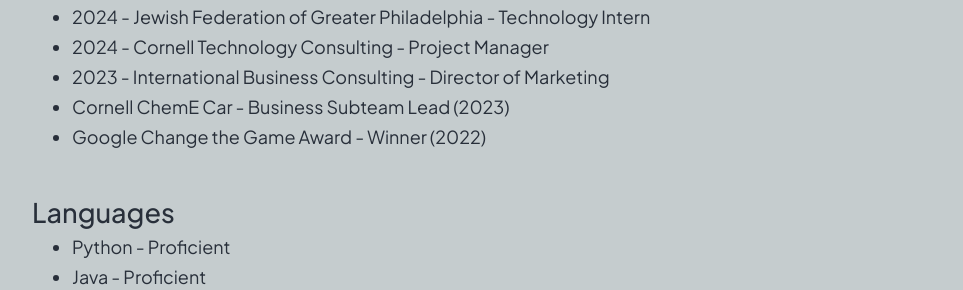
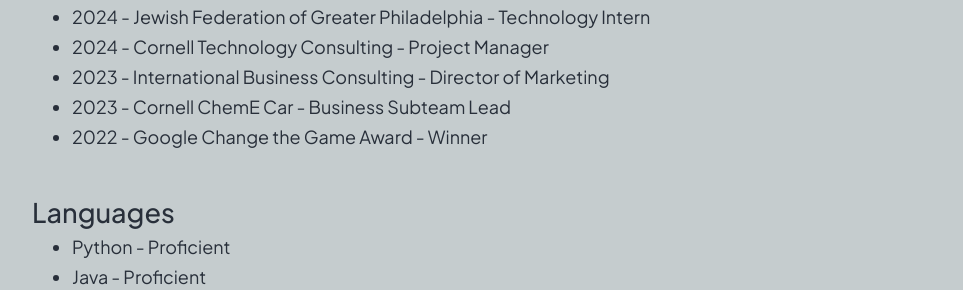
Before and after one commit to jacobberko/jacobberko.github.io, a Jekyll site: the page built from index.html, in a window 1280 px wide. Shown: the part 698-988 px from the top of the page, without its empty margins (158-1121 px from the left). Built offline with Jekyll 4.4.1, drawn with Linux system fonts in a browser that asks for light colours.

Commit message:
small fix

```diff
--- a/code/index.html
+++ b/code/index.html
@@ -6,7 +6,8 @@
 <h1>Coding Projects</h1>
 <br>
 <h3>2025- Satisfy! (React Native)</h3>
-<p> Winner of the Google Change the Game Award for game design and idea. "Satisfy" is a minimalist puzzle game that delights in offering simple
+<p> Winner of the Google Change the Game Award for game design and idea. "Satisfy" is a minimalist puzzle game that
+    delights in offering simple
     yet satisfying challenges. Each level tasks players with arranging elements or connecting dots to create a sense of
     order and balance. With its clean graphics and intuitive gameplay, "Satisfy" rewards players with the serene
     satisfaction of seeing each puzzle click into place, providing a calm, meditative experience as they progress
@@ -68,6 +69,7 @@
 <br>
 <a href="https://github.com/jacobberko/GameOfLife.git">Project Link</a>
 <br>
+<br>
 <h3>2023- Project Team Website: Sole Developer</h3>
 <p> Developed a comprehensive website using both WordPress and HTML, enhancing skills in web hosting and design. This
     project involved setting up hosting environments, customizing themes, and optimizing the site for better user
--- a/index.html
+++ b/index.html
@@ -19,8 +19,8 @@
     <li>2024 - Jewish Federation of Greater Philadelphia - Technology Intern</li>
     <li>2024 - Cornell Technology Consulting - Project Manager</li>
     <li>2023 - International Business Consulting - Director of Marketing</li>
-    <li>Cornell ChemE Car - Business Subteam Lead (2023)</li>
-    <li>Google Change the Game Award - Winner (2022)</li>
+    <li>2023 - Cornell ChemE Car - Business Subteam Lead</li>
+    <li>2022 - Google Change the Game Award - Winner</li>
 </ul>
 <br>
 
```
